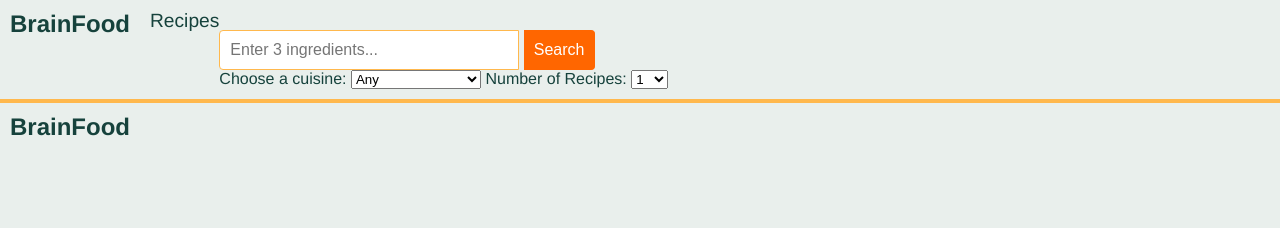
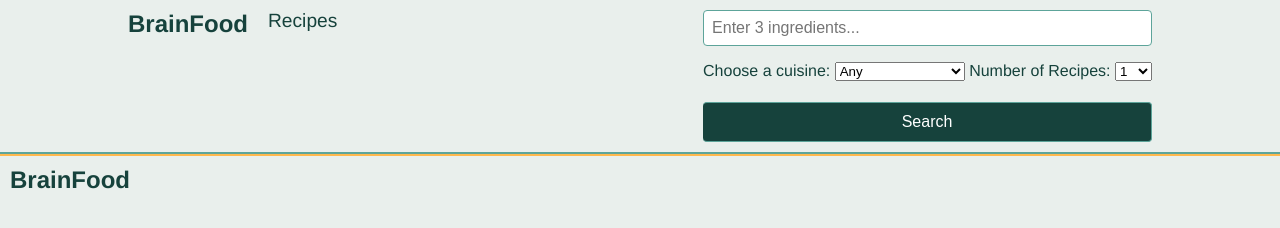
Before and after one commit to yamunajayan/brainfood, a plain HTML site: page index.html in a window 1280 px wide. Drawn offline with nearby package versions, Linux system fonts and the light colour scheme.

Commit message:
style nav elements

```diff
--- a/index.html
+++ b/index.html
@@ -7,7 +7,6 @@
     <link rel="stylesheet" href="./styles/main.css">
 </head>
 <body>
-
     <header>
         <nav class="header">
             <a href="index.html" class="header__home-link">
@@ -21,10 +20,9 @@
         </nav>
 
         <form class="search">
-            <div>
-                <input type="text" name="ingredient" class="search__input" placeholder="Enter 3 ingredients...">
-                <button class="search__button" type="submit">Search</button>
-            </div>
+            <div class="search__input">
+                <input type="text" name="ingredient" class="search__input-field" placeholder="Enter 3 ingredients...">
+
                 <div>
                     <label for="cusines">Choose a cuisine:</label>
                     <select name="cuisine" id="cuisine">
@@ -54,6 +52,10 @@
                         <option value="12">12</option>
                     </select>
                    </div>
+
+            </div>
+            <button class="search__button" type="submit">Search</button>
+
         </form>
     </header>
 
--- a/styles/_partials/_variables.scss
+++ b/styles/_partials/_variables.scss
@@ -5,3 +5,4 @@ $desktop-breakpoint: 80rem;
 $Brainfood-Salmon: lightsalmon;
 
 $primary-color-dark-green: #16423c;
+$medium-green:#5da49a;
--- a/styles/main.scss
+++ b/styles/main.scss
@@ -11,12 +11,17 @@ a {
 h3 {
   color: $primary-color-dark-green;
 }
+input{
+  margin: 0;
+  padding: 0;
+}
 
 header {
-  padding: 10px;
-  //   background-color: inherit;
-  border-bottom: 2px solid #ffb84d;
+  padding: 10px 8rem;
+  border-bottom: 2px solid $medium-green;
   display: flex;
+  justify-content: space-between;
+
 }
 
 .header {
@@ -54,7 +59,7 @@ header {
     display: flex;
     align-items: center;
     margin-top: 20px;
-    &__--image {
+    &--image {
       width: 50px;
       height: 50px;
       border-radius: 50%;
@@ -71,25 +76,29 @@ header {
 
 /* Search Bar */
 .search {
-  margin-top: 20px;
   display: flex;
   flex-direction: column;
-  &__input {
-    padding: 10px;
+  &__input{
+
+  }
+  &__input-field {
+    padding: 0.5rem;
     font-size: 1rem;
-    width: 300px;
-    border: 1px solid #ffb84d;
-    border-radius: 4px 0 0 4px;
+    width: 100%;
+    border: 1px solid $medium-green;
+    border-radius: 4px;
+    margin-bottom: 1rem;
   }
 
   &__button {
     padding: 10px;
     font-size: 1rem;
-    border: 1px solid #ff6600;
+    border: 1px solid $medium-green;
     border-left: none;
-    background-color: #ff6600;
+    background-color: $primary-color-dark-green;
     color: white;
-    border-radius: 0 4px 4px 0;
+    border-radius: 4px;
+    margin-top: 1.3rem;
     cursor: pointer;
     &__:hover {
       background-color: $primary-color-dark-green;
@@ -125,6 +134,7 @@ footer {
 .recipe_img {
   height: 20rem;
   width: 25rem;
+  border-radius: 4px;
 }
 
 .recipe {
```
Also changed, not shown: styles/main.css, 1 other file. Lines whose indentation alone changed are shown as unchanged.
